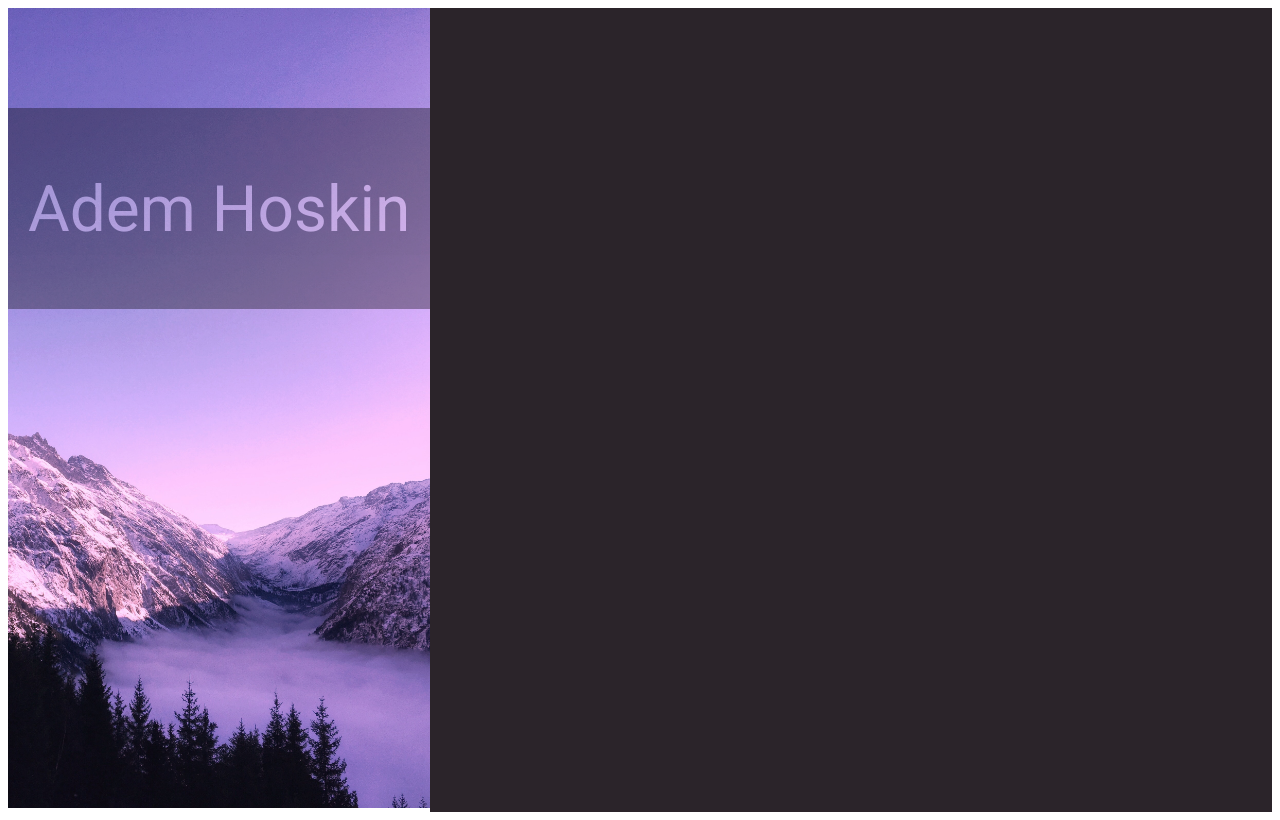
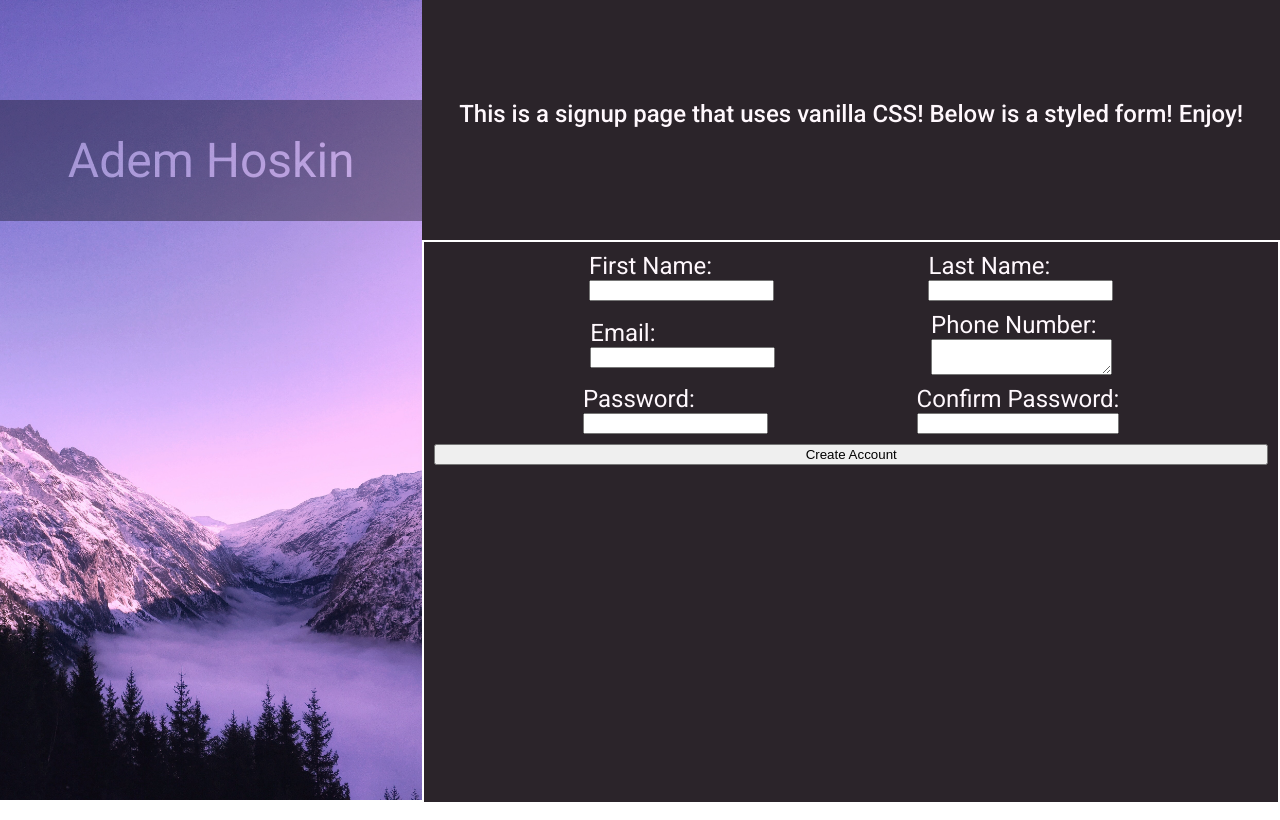
Before and after one commit to ademhoskin/SignUpProject, a plain HTML site: page index.html in a window 1280 px wide. Drawn offline with Linux system fonts and the light colour scheme.

Commit message:
added form

```diff
--- a/index.html
+++ b/index.html
@@ -16,8 +16,41 @@
         </div>
       </div>
       <div class="content-container">
-        <div class="above-form"></div>
-        <div class="form-container"></div>
+        <div class="above-form">This is a signup page that uses vanilla CSS! Below is a styled form! Enjoy!</div>
+        <div class="form-container">
+          <form class="form-body" action="/submit-form" method="POST">
+            <div class="row">
+              <div class="form-group">
+                <label for="first-name">First Name:</label>
+                <input type="text" id="first-name" name="first-name" required>
+              </div>
+              <div class="form-group">
+                <label for="last-name">Last Name:</label>
+                <input type="text" id="last-name" name="last-name" required>
+              </div>
+            </div>
+            <div class="row">
+              <div class="form-group">
+                <label for="email">Email:</label>
+                <input type="email" id="email" name="email" required>
+              </div>
+              <div class="form-group">
+                <label for="phone-number">Phone Number:</label>
+                <textarea id="phone-number" name="phone-number" required></textarea>
+              </div>
+            </div>
+            <div class="row">
+              <div class="form-group">
+                <label for="password">Password:</label>
+                <input type="password" id="password" name="password" required>
+              </div>
+              <div class="form-group">
+              <label for="confirm-password">Confirm Password:</label>
+              <input type="password" id="confirm-password" name="confirm-password" required>
+              </div>
+            </div>
+            <input type="submit" value="Create Account">
+          </form>
         <div class="below-form"></div>
       </div>
     </div>
--- a/styles.css
+++ b/styles.css
@@ -1,14 +1,18 @@
 /* Roboto font */
 @import url('https://fonts.googleapis.com/css2?family=Roboto:ital,wght@0,100;0,300;0,400;0,500;0,700;0,900;1,100;1,300;1,400;1,500;1,700;1,900&display=swap');
 
-.main-container{
+body {
+  margin: 0;
+}
+
+.main-container {
   display: flex;
   flex-direction: row;
+  font-family: Roboto, sans-serif;
 }
 
 .banner {
   width: 33vw;
-    float: left;
   position: relative;
 }
 
@@ -24,10 +28,11 @@ flex-direction: row;
   top: 0;
   left: 0;
   width: 100%;
-    height: 25%;
+  height: 15%;
   margin-top: 100px;
-    opacity: 35%;
-    background-color: #000000; /* Example overlay background color */
+  opacity: 0.35;
+  /* Adjusted to decimal value for opacity */
+  background-color: #000000;
 }
 
 .overlay-text {
@@ -38,12 +43,62 @@ flex-direction: row;
   text-align: center;
   color: #eacee4;
   width: 100%;
-    font-family: Roboto, sans-serif;
   font-weight: 400;
-    font-size: 4em;
+  font-size: 3em;
 }
 
 .content-container {
   flex: 1;
+  display: flex;
+  flex-direction: column;
+  justify-content: space-around;
+  align-items: center;
   background-color: #2b242a;
 }
+
+.above-form {
+  flex: 1;
+  color: #fff8fd;
+  font-size: 1.5em;
+  font-weight: 500;
+  margin-top: 100px;
+  margin-bottom: -400px;
+}
+
+.form-container {
+  flex: 1;
+  display: flex;
+  flex-direction: column;
+  justify-content: flex-start;
+  /* Adjusted to align content at the top */
+  border: 2px solid rgb(255, 255, 255);
+  width: 100%;
+  height: 20%;
+  box-sizing: border-box;
+  /* Added box-sizing property */
+  padding: 10px;
+  /* Added padding for better visualization */
+}
+
+.form-body {
+  display: flex;
+  flex-direction: column;
+  color: #fff8fd;
+  font-size: 1.5em;
+  font-weight: light;
+
+}
+
+.row {
+  display: flex;
+  flex-direction: row;
+  justify-content: space-evenly;
+  align-items: center;
+
+}
+
+.form-group {
+  display: flex;
+  flex-direction: column;
+  margin-bottom: 10px;
+}
```
Lines whose indentation alone changed are shown as unchanged.
